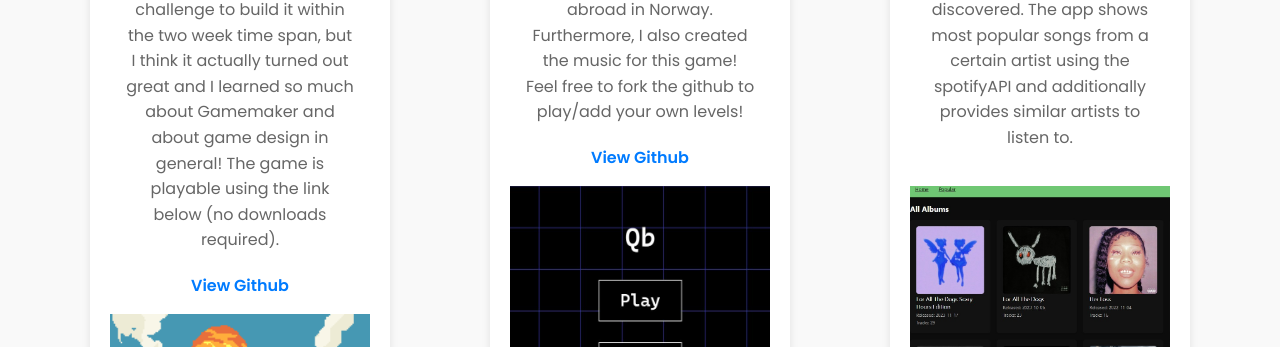
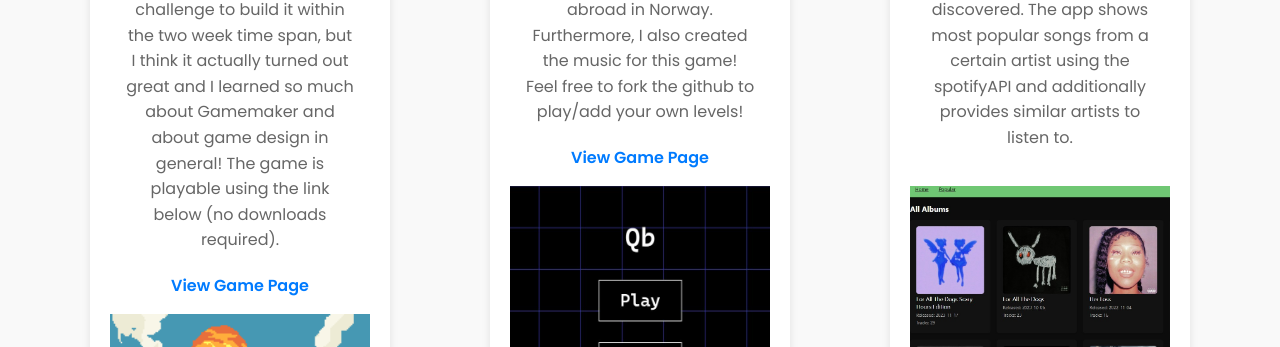
Before and after one commit to bdalsis/bdalsis.github.io, a React (Create React App) app in the folder brick-dalsis-website/: page / in a window 1280 px wide. Shown: the part 1189-1536 px from the top of the page. Built offline with nearby package versions, Linux system fonts and the light colour scheme.

Commit message:
minor text change

```diff
--- a/brick-dalsis-website/src/components/Projects.js
+++ b/brick-dalsis-website/src/components/Projects.js
@@ -87,7 +87,7 @@
               <h3>{project.title}</h3>
               <p>{project.description}</p>
               {project.link && (
-                <a href={project.link} target="_blank" rel="noopener noreferrer">View Github</a>
+                <a href={project.link} target="_blank" rel="noopener noreferrer">View Game Page</a>
               )}
             </div>
             <Slider {...sliderSettings}>
```
